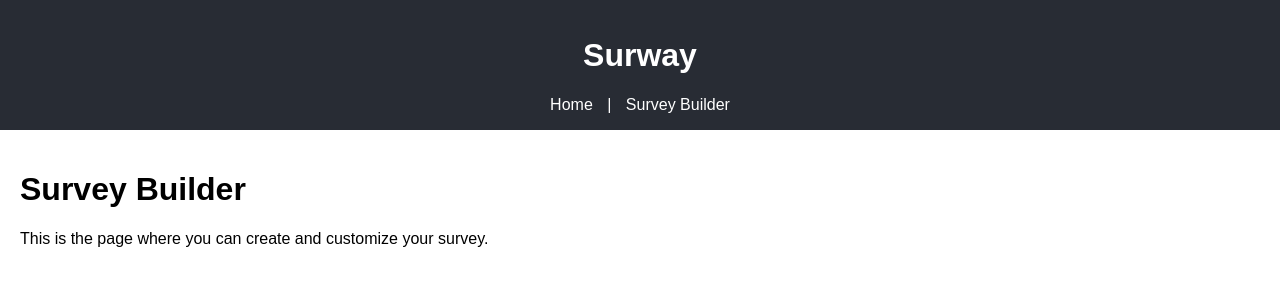
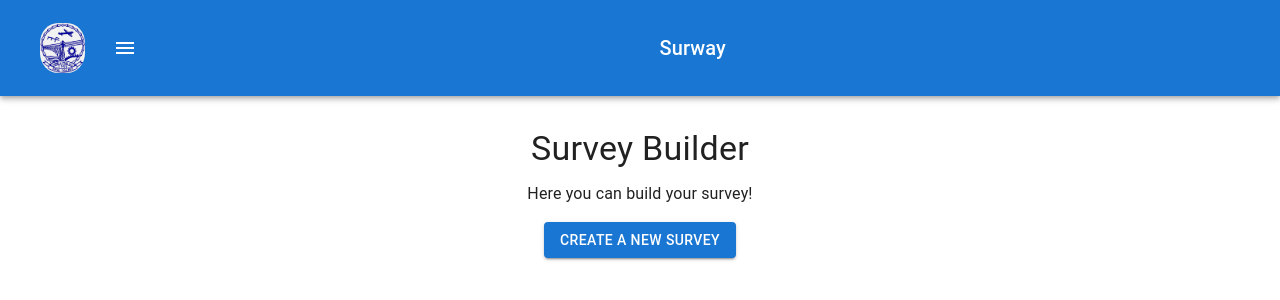
Before and after one commit to sakshamk007/surway-gndec, a React (Vite) app in the folder surway-frontend/: page /survey-builder in a window 1280 px wide. Shown: the top 300 px of the page. Built offline with nearby package versions, Linux system fonts and the light colour scheme.

Commit message:
navbar done

```diff
--- a/surway-frontend/package.json
+++ b/surway-frontend/package.json
@@ -10,6 +10,10 @@
     "preview": "vite preview"
   },
   "dependencies": {
+    "@emotion/react": "^11.13.3",
+    "@emotion/styled": "^11.13.0",
+    "@mui/icons-material": "^6.0.2",
+    "@mui/material": "^6.0.2",
     "react": "^18.3.1",
     "react-dom": "^18.3.1",
     "react-router-dom": "^6.26.1"
--- a/surway-frontend/src/App.jsx
+++ b/surway-frontend/src/App.jsx
@@ -1,22 +1,33 @@
-import React from 'react';
-import './App.css'
-import { Outlet, Link } from 'react-router-dom';
+import React, { useState } from 'react';
+import { Outlet } from 'react-router-dom';
+import { createTheme, ThemeProvider, CssBaseline } from '@mui/material';
+import Navbar from './components/Navbar';
 
 const App = () => {
+  // State for dark mode
+  const [isDarkMode, setIsDarkMode] = useState(false);
+
+  // Function to toggle dark/light mode
+  const toggleDarkMode = () => {
+    setIsDarkMode(!isDarkMode);
+  };
+
+  // Create a theme based on the dark mode state
+  const theme = createTheme({
+    palette: {
+      mode: isDarkMode ? 'dark' : 'light',
+    },
+  });
+
   return (
-    <div>
-      <header>
-        <h1>Surway</h1>
-        <nav>
-          <Link to="/">Home</Link> | <Link to="/survey-builder">Survey Builder</Link>
-        </nav>
-      </header>
+    <ThemeProvider theme={theme}>
+      <CssBaseline />
+      {/* Navbar */}
+      <Navbar toggleDarkMode={toggleDarkMode} isDarkMode={isDarkMode} />
 
-      <main>
-        {/* This is where the routed components will be rendered */}
-        <Outlet />
-      </main>
-    </div>
+      {/* Page Content */}
+      <Outlet />
+    </ThemeProvider>
   );
 };
 
--- a/surway-frontend/src/components/Navbar.jsx
+++ b/surway-frontend/src/components/Navbar.jsx
@@ -0,0 +1,108 @@
+import React, { useState } from 'react';
+import { AppBar, Toolbar, IconButton, Typography, Drawer, List, ListItem, ListItemIcon, ListItemText, Switch, Divider, Box } from '@mui/material';
+import { Menu as MenuIcon, Home as HomeIcon, AccountCircle as AccountIcon, ExitToApp as LogoutIcon, Brightness4 as BrightnessIcon } from '@mui/icons-material';
+import { Link } from 'react-router-dom';
+
+const Navbar = ({ toggleDarkMode, isDarkMode }) => {
+  const [drawerOpen, setDrawerOpen] = useState(false);
+
+  // Function to toggle the drawer
+  const toggleDrawer = (open) => (event) => {
+    if (event.type === 'keydown' && (event.key === 'Tab' || event.key === 'Shift')) {
+      return;
+    }
+    setDrawerOpen(open);
+  };
+
+  // Drawer content
+  const drawerItems = (
+    <div
+      role="presentation"
+      onClick={toggleDrawer(false)}
+      onKeyDown={toggleDrawer(false)}
+    >
+      <List>
+        {/* My Projects */}
+        <ListItem button component={Link} to="/">
+          <ListItemIcon><HomeIcon /></ListItemIcon>
+          <ListItemText primary="My Projects" />
+        </ListItem>
+
+        {/* My Account */}
+        <ListItem button>
+          <ListItemIcon><AccountIcon /></ListItemIcon>
+          <ListItemText primary="My Account" />
+        </ListItem>
+
+        {/* Logout */}
+        <ListItem button>
+          <ListItemIcon><LogoutIcon /></ListItemIcon>
+          <ListItemText primary="Logout" />
+        </ListItem>
+
+        <Divider />
+
+        {/* Switch Mode */}
+        <ListItem>
+          <ListItemIcon><BrightnessIcon /></ListItemIcon>
+          <ListItemText primary="Switch Mode" />
+          <Switch
+            checked={isDarkMode}
+            onChange={toggleDarkMode}
+            inputProps={{ 'aria-label': 'dark mode switch' }}
+          />
+        </ListItem>
+      </List>
+    </div>
+  );
+
+  return (
+    <>
+      {/* Navbar AppBar */}
+      <AppBar position="static">
+        <Toolbar sx={{ display: 'flex', justifyContent: 'space-between' }}>
+          {/* Logo and Menu */}
+          <Box sx={{ display: 'flex', alignItems: 'center' }}>
+            {/* Logo Image */}
+            <Box
+              component="img"
+              src="/assets/gne-logo.png"  // Replace with the correct path to your logo
+              alt="Logo"
+              sx={{
+                height: 50, // Adjust the height of the logo as needed
+                width: 'auto',
+                borderRadius: '40%', // Maintain aspect ratio
+                marginRight: 4 // Space between logo and menu icon
+              }}
+            />
+            {/* Menu Icon */}
+            <IconButton
+              edge="start"
+              color="inherit"
+              aria-label="menu"
+              onClick={toggleDrawer(true)}
+            >
+              <MenuIcon />
+            </IconButton>
+          </Box>
+
+          {/* Title */}
+          <Typography variant="h6" component="div" sx={{ flexGrow: 1 }}>
+            Surway
+          </Typography>
+        </Toolbar>
+      </AppBar>
+
+      {/* Drawer */}
+      <Drawer
+        anchor="left"
+        open={drawerOpen}
+        onClose={toggleDrawer(false)}
+      >
+        {drawerItems}
+      </Drawer>
+    </>
+  );
+};
+
+export default Navbar;
--- a/surway-frontend/src/pages/Home.jsx
+++ b/surway-frontend/src/pages/Home.jsx
@@ -1,12 +1,20 @@
-import React from 'react'
+import React from 'react';
+import { Typography, Button, Box } from '@mui/material';
 
 const Home = () => {
   return (
-    <div>
-      <h2>Welcome to Surway</h2>
-      <p>Create and manage surveys easily.</p>
-    </div>
-  )
-}
+    <Box sx={{ textAlign: 'center', marginTop: 4 }}>
+      <Typography variant="h4" gutterBottom>
+        Welcome to Surway
+      </Typography>
+      <Typography variant="body1" paragraph>
+        Create and manage surveys easily.
+      </Typography>
+      <Button variant="contained" color="primary" href="/survey-builder">
+        Get Started
+      </Button>
+    </Box>
+  );
+};
 
-export default Home
+export default Home;
--- a/surway-frontend/src/pages/SurveyBuilder.jsx
+++ b/surway-frontend/src/pages/SurveyBuilder.jsx
@@ -1,12 +1,20 @@
-import React from 'react'
+import React from 'react';
+import { Typography, Box, Button } from '@mui/material';
 
 const SurveyBuilder = () => {
   return (
-    <div>
-      <h1>Survey Builder</h1>
-      <p>This is the page where you can create and customize your survey.</p>
-    </div>
-  )
-}
+    <Box sx={{ marginTop: 4, textAlign: 'center' }}>
+      <Typography variant="h4" gutterBottom>
+        Survey Builder
+      </Typography>
+      <Typography variant="body1" paragraph>
+        Here you can build your survey!
+      </Typography>
+      <Button variant="contained" color="primary">
+        Create a New Survey
+      </Button>
+    </Box>
+  );
+};
 
-export default SurveyBuilder
+export default SurveyBuilder;
```
Also changed, not shown: surway-frontend/public/assets/gne-logo.png (added), 1 other file (tests, documents, lock files or other folders).
